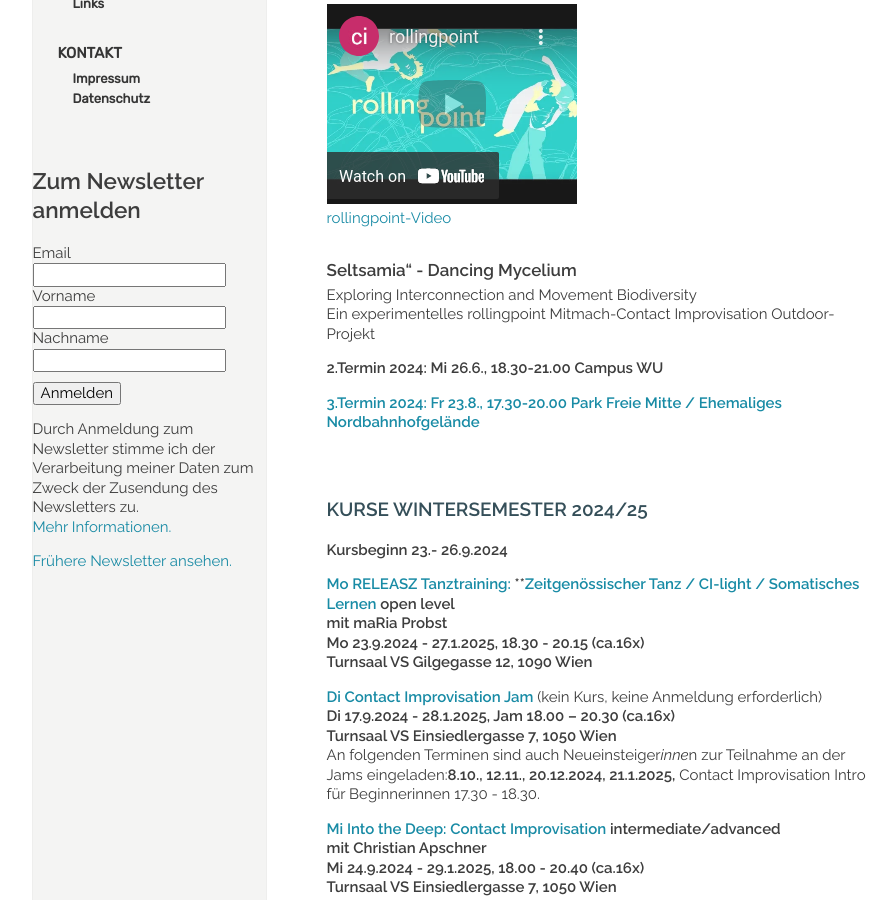
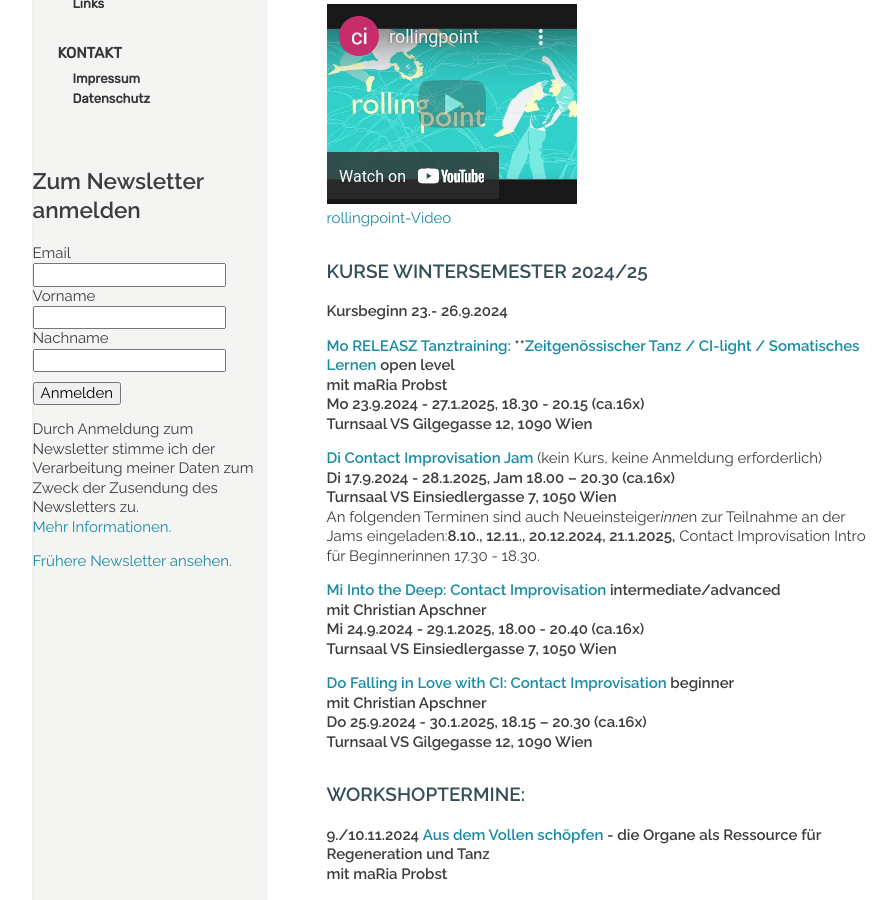
Before and after one commit to manulari/rollingpointat, a Jekyll site: the page built from _pages_de/index.md, in a window 1280 px wide and 900 px high, scrolled down 864 px. Shown: the whole window, without its empty margins (152-1048 px from the left). Built offline with Jekyll 4.4.1, drawn with Linux system fonts in a browser that asks for light colours; comment, search, counter and statistics services are not loaded.

Commit message:
Update page (de) “index”

```diff
--- a/_pages_de/index.md
+++ b/_pages_de/index.md
@@ -17,17 +17,6 @@ Fotocredit: https://johannes-stolba.net/photography/
 ## Videos
 
 <div class="imglink"><a target="_blank" href="https://www.youtube.com/embed/kp3DqzN1Ldo"><img src="/assets/uploads/video_vorschau_rollingpoint.png" alt="" /><div>rollingpoint-Video</div></a></div>
-
-##### Seltsamia“ - Dancing Mycelium
-
-Exploring Interconnection and Movement Biodiversity\
-Ein experimentelles rollingpoint Mitmach-Contact Improvisation Outdoor-Projekt
-
-**2.Termin 2024: Mi 26.6., 18.30-21.00 Campus WU**
-
-**[3.Termin 2024: Fr 23.8., 17.30-20.00 Park Freie Mitte / Ehemaliges Nordbahnhofgelände](https://rollingpoint.at/mycelium)**
-
-**<br>**
 
 ### **KURSE WINTERSEMESTER 2024/25**
 
```
